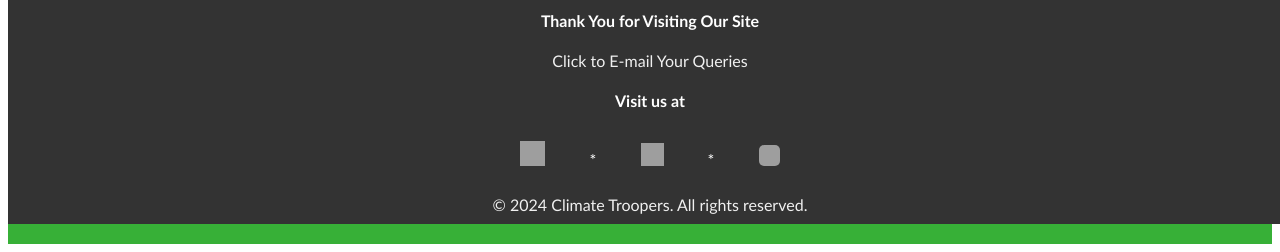
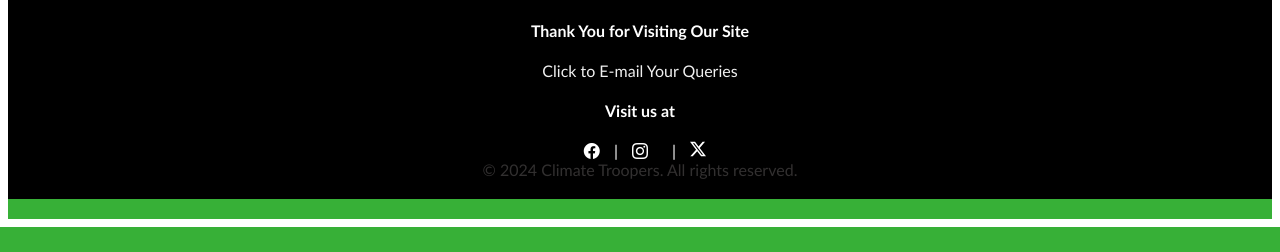
Before and after one commit to V1shwasRa0/CTW, a Django app: page /about_us in a window 1280 px wide. Shown: the part 1536-1788 px from the top of the page. After the commit the page ends 1763 px from the top, so only its background shows below. Run offline with Django 4.2, Linux system fonts and the light colour scheme; grey boxes are pictures that could not be loaded.

Commit message:
Update aboutus.html

```diff
--- a/myApp/templates/aboutus.html
+++ b/myApp/templates/aboutus.html
@@ -4,6 +4,8 @@
 <head>
     <meta charset="UTF-8">
     <meta name="viewport" content="width=device-width, initial-scale=1.0">
+    <link href="https://cdn.jsdelivr.net/npm/bootstrap-icons@1.8.1/font/bootstrap-icons.css" rel="stylesheet">
+    <link rel="icon" href="https://i.ibb.co/gdMzy16/ct-logo.jpg" alt="Logo" class="logo-img" style="height:500px" type="image/x-icon">
     <title>ABOUT US</title>
     <!-- <link rel="stylesheet" href="https://cdnjs.cloudflare.com/ajax/libs/animate.css/4.1.1/animate.min.css"> -->
     <style>
@@ -89,12 +91,36 @@
 
         /* Footer */
         footer {
-            background-color: #333;
+            background-color:black;
             color: #fff;
-            padding: 10px;
+            padding: 20px 0;
             text-align: center;
-            bottom: 0;
-            width: 100%;
+        }
+
+        footer p {
+            margin: 10px 0;
+        }
+
+        footer ul {
+            padding: 0;
+            margin: 0;
+            list-style: none;
+        }
+
+        footer ul li {
+            display: inline-block;
+            /* margin: 0 10px; */
+            padding-left: 10px;
+            padding-right: 0px;
+        }
+
+        footer ul li a {
+            color: #fff;
+            text-decoration: none;
+        }
+
+        footer ul li a:hover {
+            text-decoration: underline;
         }
 
         .image-container {
@@ -115,27 +141,6 @@
         ul {
             list-style: none;
             padding: 10px;
-        }
-
-        li {
-            display: inline;
-            margin: 20px;
-        }
-        li a{
-            text-decoration: none;
-        }
-        .fl{
-            width: 25px;
-            height: 25px;
-        }
-        .f2{
-            width: 23px;
-            height: 23px;
-        }
-        .f3{
-            width: 21px;
-            height: 21px;
-            border-radius: 5px;
         }
     </style>
 </head>
@@ -200,30 +205,20 @@
     </div>
 
 <footer>
-    <h4>Thank You for Visiting Our Site</h4>
-    <a href = "mailto: climatetroopers@gmail.com" style="text-decoration: none; color: #f0f0f0;">Click to E-mail Your Queries</a>
-    <h4>Visit us at</h4>
-    <ul>
-        <li>
-            <a href="https://www.facebook.com/profile.php?id=61556785456421&mibextid=ZbWKwL">
-                <img src="https://i.ibb.co/Ykvx3Lv/fblog.webp" class="fl">
-            </a>
-        </li>
-        <li>*</li>
-        <li>
-            <a href="https://www.instagram.com/climatetroopers?igsh=MWtrM2kzMDRudDg5Zg==">
-                <img src="https://i.ibb.co/1nbR1xv/iglogo.png" class="f2">
-            </a>
-        </li>
-        <li>*</li>
-        <li>
-            <a href="https://x.com/ClimateTroopers?t=LxPutbcgN2jjGEOKC-cgAw&s=09">
-                <img src="https://i.ibb.co/k3d3kQF/xlogo.jpg" class="f3">
-            </a>
-        </li>
-    </ul>
-    <p style="color: #f0f0f0;">&copy; 2024 Climate Troopers. All rights reserved.</p>
-</footer>
+        <h4>Thank You for Visiting Our Site</h4>
+        <p><a href="mailto:climatetroopers@gmail.com" style="text-decoration: none; color: #f0f0f0;"><i class="fas fa-envelope"></i> Click to E-mail Your Queries</a></p>
+        <h4>Visit us at</h4>
+        <ul>
+            <li><a href="https://www.facebook.com/profile.php?id=61556785456421&mibextid=ZbWKwL"><i class="bi bi-facebook"></i></a></li>
+            <li>|</li>
+            <li><a href="https://www.instagram.com/climatetroopers?igsh=MWtrM2kzMDRudDg5Zg=="><i class="bi bi-instagram"></i></a></li>
+            <li><li>|</li>
+            <li><a href="https://x.com/ClimateTroopers?t=LxPutbcgN2jjGEOKC-cgAw&s=09"><svg xmlns="http://www.w3.org/2000/svg" width="16" height="16" fill="currentColor" class="bi bi-twitter-x" viewBox="0 0 16 16">
+                <path d="M12.6.75h2.454l-5.36 6.142L16 15.25h-4.937l-3.867-5.07-4.425 5.07H.316l5.733-6.57L0 .75h5.063l3.495 4.633L12.601.75Zm-.86 13.028h1.36L4.323 2.145H2.865z"/>
+              </svg></a></li>
+        </ul>
+        <p>&copy; 2024 Climate Troopers. All rights reserved.</p>
+    </footer>
 </body>
 
 </html>
```
